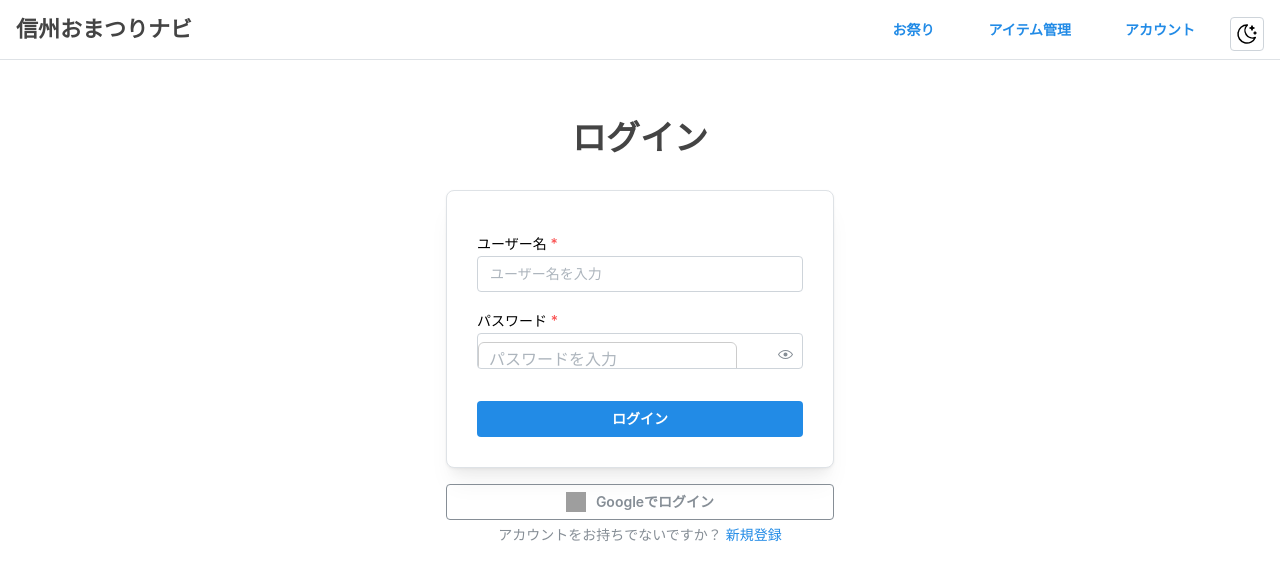
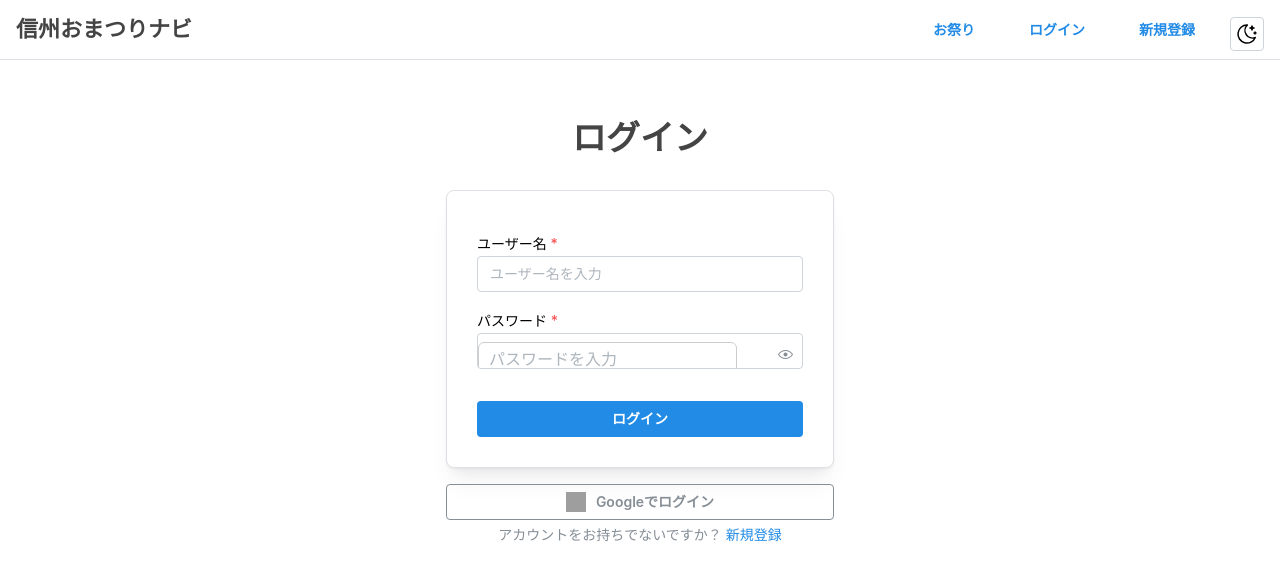
Before and after one commit to yumachin2003/shinshu-fesnav, a React (Create React App) app in the folder frontend/: page /login in a window 1280 px wide. Shown: the top 580 px of the page. Built offline with nearby package versions, Linux system fonts and the light colour scheme; grey boxes are pictures that could not be loaded.

Commit message:
未ログイン時の「アカウント」ボタンを「ログイン」「新規登録」に変更

```diff
--- a/frontend/src/App.js
+++ b/frontend/src/App.js
@@ -1,7 +1,7 @@
 // 必要なモジュールやコンポーネントのインポート
 import React, { useState, useEffect } from "react";
 import { AppShell, Group, Title, Button, MantineProvider, ActionIcon } from '@mantine/core';
-import { BrowserRouter as Router, Routes, Route, Link } from "react-router-dom";
+import { BrowserRouter as Router, Routes, Route, Link, Navigate } from "react-router-dom";
 import { useLocalStorage } from '@mantine/hooks';
 import { IconSun, IconMoonStars } from '@tabler/icons-react';
 import Login from "./pages/Login";
@@ -74,8 +74,17 @@ export default function App() {
                 <Title order={1} size="h3">信州おまつりナビ</Title>
                 <Group>
                   <Button component={Link} to="/festivals" variant="subtle">お祭り</Button>
-                  <Button component={Link} to="/items" variant="subtle">アイテム管理</Button>
-                  <Button component={Link} to="/account" variant="subtle">アカウント</Button>
+                  {user ? (
+                    <>
+                      <Button component={Link} to="/items" variant="subtle">アイテム管理</Button>
+                      <Button component={Link} to="/account" variant="subtle">アカウント</Button>
+                    </>
+                  ) : (
+                    <>
+                      <Button component={Link} to="/login" variant="subtle">ログイン</Button>
+                      <Button component={Link} to="/register" variant="subtle">新規登録</Button>
+                    </>
+                  )}
                   {/* --- ダークモード切り替えボタン --- */}
                   <ActionIcon
                     onClick={toggleColorScheme}
@@ -93,12 +102,12 @@ export default function App() {
               {/* ルーティング設定 */}
               <Routes>
                 <Route path="/" element={<Festival />} />
-              <Route path="/login" element={<Login />} />
+                <Route path="/login" element={<Login />} />
                 <Route path="/register" element={<Register />} />
                 <Route path="/festivals" element={<Festival />} /> {/* お祭り一覧ページ */}
                 <Route path="/festivals/:id" element={<FestivalDetail />} /> {/* お祭り詳細ページ */}
-                <Route path="/items" element={<ItemManagement />} /> {/* 新しいページのルートを追加 */}
-                <Route path="/account" element={<Account />} />
+                <Route path="/items" element={user ? <ItemManagement /> : <Navigate to="/login" />} />
+                <Route path="/account" element={user ? <Account /> : <Navigate to="/login" />} />
               </Routes>
             </AppShell.Main>
           </AppShell>
```
